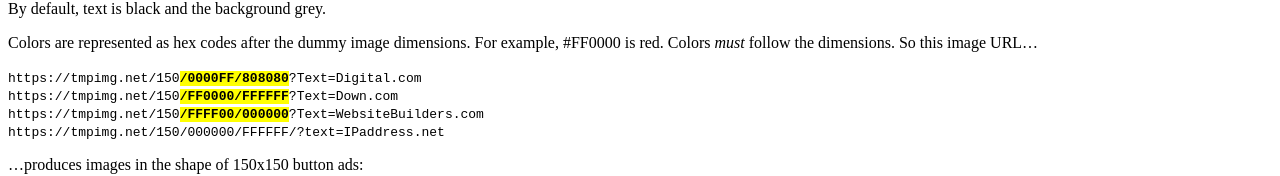
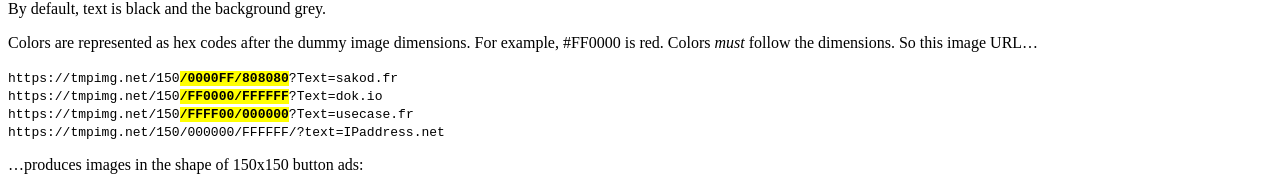
Before and after one commit to peernohell/tmpimg, a website: page public/index.html in a window 1280 px wide. Shown: the part 874-1050 px from the top of the page. Drawn offline with Linux system fonts and the light colour scheme.

Commit message:
fix text

```diff
--- a/public/index.html
+++ b/public/index.html
@@ -142,11 +142,11 @@
             <p>Colors are represented as hex codes after the dummy image dimensions. For example, #FF0000 is red. Colors
               <em>must</em> follow the dimensions. So this image URL…</p>
             <p>
-              <code>https://tmpimg.net/150<b><mark>/0000FF/808080</mark></b>?Text=Digital.com</code>
+              <code>https://tmpimg.net/150<b><mark>/0000FF/808080</mark></b>?Text=sakod.fr</code>
               <br>
-              <code>https://tmpimg.net/150<b><mark>/FF0000/FFFFFF</mark></b>?Text=Down.com</code>
+              <code>https://tmpimg.net/150<b><mark>/FF0000/FFFFFF</mark></b>?Text=dok.io</code>
               <br>
-              <code>https://tmpimg.net/150<b><mark>/FFFF00/000000</mark></b>?Text=WebsiteBuilders.com</code>
+              <code>https://tmpimg.net/150<b><mark>/FFFF00/000000</mark></b>?Text=usecase.fr</code>
               <br>
               <code>https://tmpimg.net/150/000000/FFFFFF/?text=IPaddress.net</code>
             </p>
```
